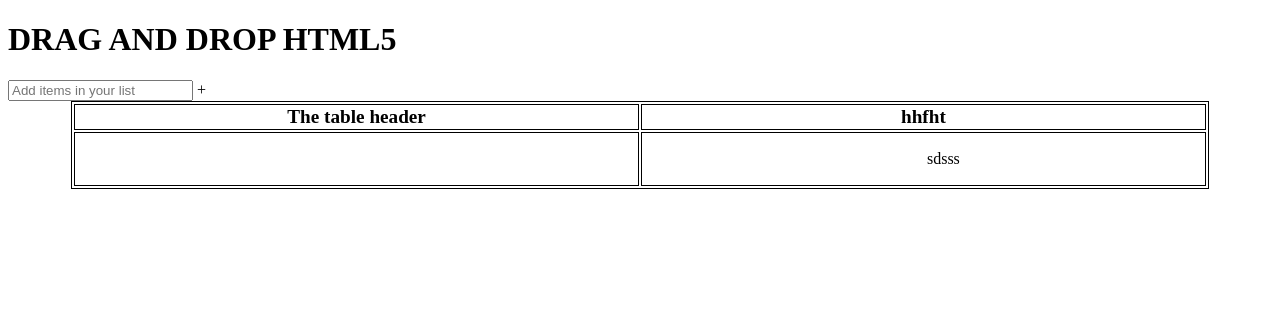
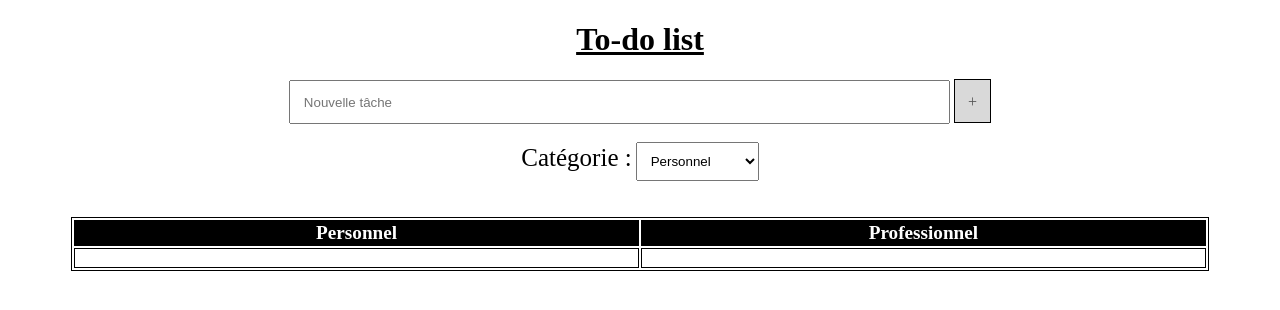
Before and after one commit to Dranemo/To-Do-List-Js, a plain HTML site: page index.html in a window 1280 px wide. Drawn offline with Linux system fonts and the light colour scheme.

Commit message:
bien avancé

```diff
--- a/index.html
+++ b/index.html
@@ -5,32 +5,45 @@
     <meta http-equiv="X-UA-Compatible" content="IE=edge">
     <meta name="viewport" content="width=device-width, initial-scale=1.0">
     <link rel="stylesheet" href="/style.css">
-    <title>Document</title>
+    <title>
+        To do list
+    </title>
 </head>
     <body>
 
         <body>
-            <h1>DRAG AND DROP HTML5</h1>
+            <h1>To-do list</h1>
             <div class="adder">
-              <input type="text" class="input" placeholder="Add items in your list"/>
+              <input type="text" class="input" placeholder="Nouvelle tâche"/>
               <span class="add">+</span>
+
+                        </br>
+                        </br>
+                <div class="categorie">
+                    <label for="select" class="label">Catégorie :</label>
+                    <select name="pets" id="select">
+                        <option value="afaire" class="afaire">Personnel</option>
+                        <option value="fait" class="fait">Professionnel</option>
+                    </select>
+                </div>
             </div>
-            <table>
-                <thead>
-                    <tr>
-                        <th>The table header</th>
-                        <th>hhfht</th>
+                    </br>
+                    </br>
+            <table id="table">
+                <thead class="thead">
+                    <tr class="trhead">
+                        <th>Personnel</th>
+                        <th>Professionnel</th>
                     </tr>
                 </thead>
                 <tbody>
                     <tr>
-                        <td>
+                        <td id="1">
                             <ul>
                             </ul>
                         </td>
-                        <td>
+                        <td id="2">
                             <ul>
-                                <li draggable="true">sdsss</li>
                             </ul>
                         </td>
                     </tr>
--- a/js.js
+++ b/js.js
@@ -55,11 +55,16 @@ var listItens = document.querySelectorAll('.draggable');
 
 function addNewItem() {
   var newItem = document.querySelector('.input').value;
+  var table = document.getElementById('select');
+  var fait = document.getElementsByClassName('.fait');
+  var afaire = document.getElementsByClassName('.afaire');
+  console.log(table.value);
+  if (table.value == 'fait') {
     if (newItem != '') {
       document.querySelector('.input').value = '';
       var li = document.createElement('li');
       var attr = document.createAttribute('draggable');
-    var ul = document.querySelector('ul');
+      var ul = document.getElementById('2');
       li.className = 'draggable';
       attr.value = 'true';
       li.setAttributeNode(attr);
@@ -69,4 +74,21 @@ function addNewItem() {
     }
   }
 
+
+  if (table.value == 'afaire') {
+    if (newItem != '') {
+      document.querySelector('.input').value = '';
+      var li = document.createElement('li');
+      var attr = document.createAttribute('draggable');
+      var ul = document.getElementById('1');
+      li.className = 'draggable';
+      attr.value = 'true';
+      li.setAttributeNode(attr);
+      li.appendChild(document.createTextNode(newItem));
+      ul.appendChild(li);
+      addEventsDragAndDrop(li);
+    }
+  }
+}
+
 btn.addEventListener('click', addNewItem);
--- a/style.css
+++ b/style.css
@@ -17,3 +17,65 @@ th {
   font-size: larger;
 
 }
+
+td {
+  list-style-type: none;
+}
+
+h1 {
+  text-decoration: underline;
+}
+
+body {
+  text-align: center;
+}
+
+thead {
+    background-color: black;
+}
+
+.trhead {
+    color: white;
+}
+
+.add {
+  border: 1px black solid;
+}
+
+.add:hover {
+    background-color: grey;
+}
+
+.add {
+  padding: 1%;
+    width: 25;
+    background: #d9d9d9;
+    color: #555;
+    text-align: center;
+    font-size: 16px;
+    cursor: pointer;
+    border-radius: 0;
+}
+
+.input {
+  padding: 1%;
+  width: 50%;
+}
+
+li {
+  border: 1px white solid;
+  width: auto;
+  padding: 3%;
+}
+
+li:hover {
+ background-color: #555;
+}
+
+.label {
+    font-size: 25px;
+}
+
+#select {
+    padding: 10px;
+}
--- a/to do list deja faites/to do list faite/style.css
+++ b/to do list deja faites/to do list faite/style.css
@@ -141,3 +141,7 @@ th {
 .important {
   background-color: #e3242b;
 }
+
+.categorie {
+
+}
```
Lines whose indentation alone changed are shown as unchanged.
